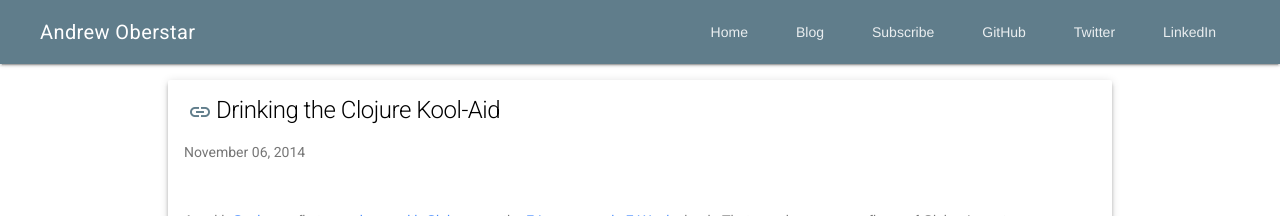
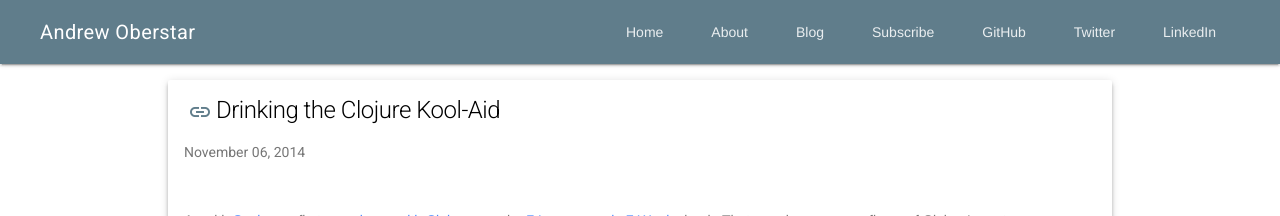
Before and after one commit to ajoberstar/ajoberstar.github.io, a Jekyll site: the page built from blog/index.html, in a window 1280 px wide. Shown: the top 216 px of the page. Built offline with Jekyll 4.4.1, drawn with Linux system fonts in a browser that asks for light colours; nearby versions of some CDN libraries.

Commit message:
more tweaking of main pages

```diff
--- a/_config.yml
+++ b/_config.yml
@@ -1,3 +1,3 @@
 name: Andrew Oberstar, Unoriginal Thoughts and Titles
 markdown: kramdown
-paginate: 5
+permalink: /blog/:year/:month/:day/:title
--- a/_data/links.yml
+++ b/_data/links.yml
@@ -1,5 +1,7 @@
 - text: Home
   url: /
+- text: About
+  url: /about
 - text: Blog
   url: /blog
 - text: Subscribe
--- /dev/null
+++ b/_data/projects.yml
@@ -0,0 +1,3 @@
+- name: gradle-git
+  url: https://github.com/ajoberstar/gradle-git
+  description: "Supporting content"
--- /dev/null
+++ b/_includes/post.html
@@ -0,0 +1,19 @@
+<article class="mdl-card mdl-shadow--4dp mdl-cell mdl-cell--12-col">
+    <header class="mdl-card__title">
+        <h1 class="mdl-card__title-text"><a class="mdl-button mdl-js-button mdl-button--primary mdl-button--icon" href="{{ include.post.url }}"><i class="material-icons">link</i></a>{{ include.post.title }}</h1>
+        <h2 class="mdl-card__subtitle-text">{{ include.post.date | date: "%B %d, %Y" }}</h2>
+    </header>
+    <section class="mdl-card__supporting-text">
+        {% if include.full_content %}
+            {{ include.post.content }}
+        {% else %}
+            {{ include.post.excerpt }}
+        {% endif %}
+    </section>
+    <footer class="mdl-card__actions mdl-card--border">
+        <span class="mdl-chip"><span class="mdl-chip__text">{{ include.post.category }}</span></span>
+        {% for tag in include.post.tags %}
+            <span class="mdl-chip"><span class="mdl-chip__text">{{ tag }}</span></span>
+        {% endfor %}
+    </footer>
+</article>
--- a/blog/index.html
+++ b/blog/index.html
@@ -2,20 +2,5 @@
 layout: default
 ---
 {% for post in site.posts %}
-<article class="mdl-card mdl-shadow--4dp mdl-cell mdl-cell--12-col">
-    <header class="mdl-card__title">
-        <h1 class="mdl-card__title-text"><a class="mdl-button mdl-js-button mdl-button--primary mdl-button--icon" href="{{ post.url }}"><i class="material-icons">link</i></a>{{ post.title }}</h1>
-        <h2 class="mdl-card__subtitle-text">{{ post.date | date: "%B %d, %Y" }}</h2>
-    </header>
-    <section class="mdl-card__supporting-text">
-        {{ post.excerpt }}
-    </section>
-    <footer class="mdl-card__actions mdl-card--border">
-            <span class="mdl-chip"><span class="mdl-chip__text">{{ post.category }}</span></span>
-            {% for tag in post.tags %}
-                <span class="mdl-chip"><span class="mdl-chip__text">{{ tag }}</span></span>
-            {% endfor %}
-        </section>
-    </footer>
-</article>
+    {% include post.html full_content=false post=post %}
 {% endfor %}
--- a/index.html
+++ b/index.html
@@ -1,4 +1,7 @@
 ---
 layout: default
-title: Andrew Oberstar, Unoriginal Thoughts and Titles
+title: Andrew Oberstar
 ---
+{% for post in site.posts limit:3 %}
+    {% include post.html full_content=true post=post %}
+{% endfor %}
```
Also changed, not shown: _layouts/post.html (+2 -17 lines), about/index.html (added, +25 -0 lines).
